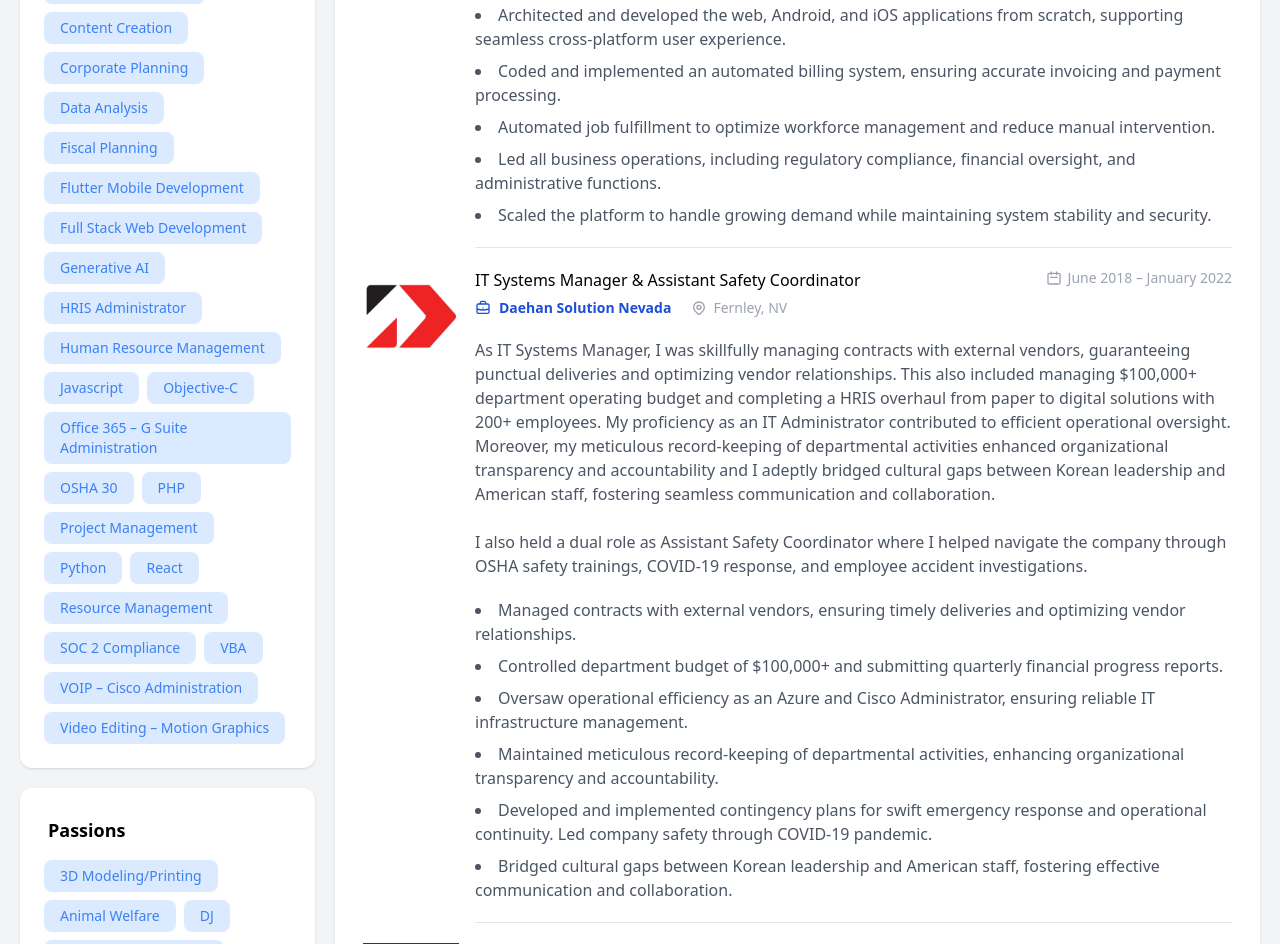
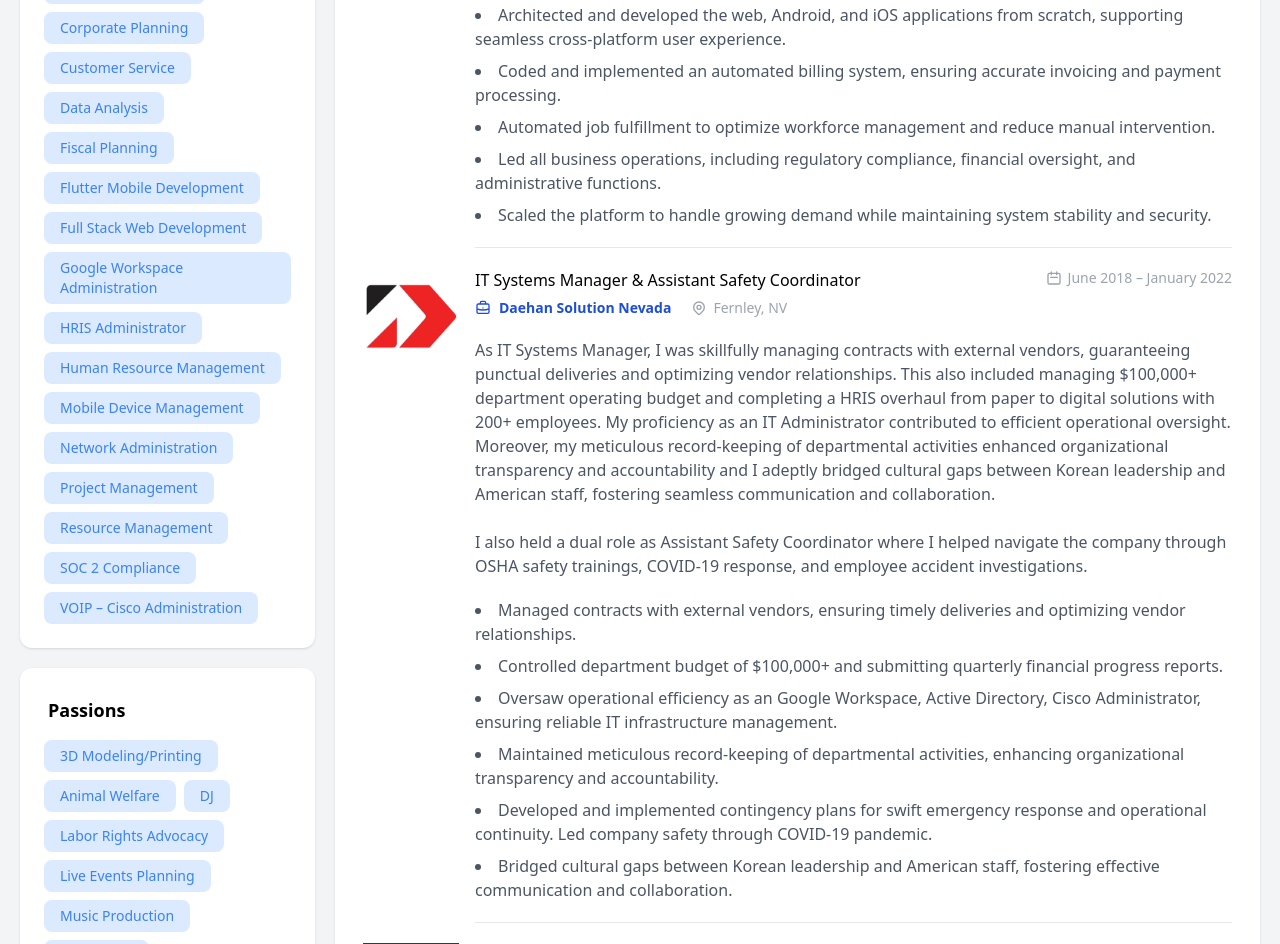
Before and after one commit to deanzulueta/deanzulueta.github.io, a plain HTML site: page index.html in a window 1280 px wide. Shown: the part 726-1670 px from the top of the page. Drawn offline with nearby package versions, Linux system fonts and the light colour scheme.

Commit message:
Update index.html

```diff
--- a/index.html
+++ b/index.html
@@ -67,28 +67,21 @@
                     <h2 class="block-title">Skills</h2>
                     <div class="-m-2 flex flex-wrap">
                             <span class="skill-tag">Cloud Deployments</span>
-                            <span class="skill-tag">Content Creation</span>
                             <span class="skill-tag">Corporate Planning</span>
+                            <span class="skill-tag">Customer Service</span>
                             <span class="skill-tag">Data Analysis</span>
                             <span class="skill-tag">Fiscal Planning</span>
                             <span class="skill-tag">Flutter Mobile Development</span>
                             <span class="skill-tag">Full Stack Web Development</span>
-                            <span class="skill-tag">Generative AI</span>
+                            <span class="skill-tag">Google Workspace Administration</span>
                             <span class="skill-tag">HRIS Administrator</span>
                             <span class="skill-tag">Human Resource Management</span>
-                            <span class="skill-tag">Javascript</span>
-                            <span class="skill-tag">Objective-C</span>
-                            <span class="skill-tag">Office 365 – G Suite Administration</span>
-                            <span class="skill-tag">OSHA 30</span>
-                            <span class="skill-tag">PHP</span>
+                            <span class="skill-tag">Mobile Device Management</span>
+                            <span class="skill-tag">Network Administration</span>
                             <span class="skill-tag">Project Management</span>
-                            <span class="skill-tag">Python</span>
-                            <span class="skill-tag">React</span>
                             <span class="skill-tag">Resource Management</span>
                             <span class="skill-tag">SOC 2 Compliance</span>
-                            <span class="skill-tag">VBA</span>
                             <span class="skill-tag">VOIP – Cisco Administration</span>
-                            <span class="skill-tag">Video Editing – Motion Graphics</span>
                         </div>
                 </div><!-- End Skills Block -->
                 <div class="p-7 block-section flow-root"><!-- Start Passions Block -->
@@ -241,7 +234,7 @@
                                 <ul class="list-disc list-inside space-y-2">
                                     <li>Managed contracts with external vendors, ensuring timely deliveries and optimizing vendor relationships.</li>
                                     <li>Controlled department budget of $100,000+ and submitting quarterly financial progress reports.</li>
-                                    <li>Oversaw operational efficiency as an Azure and Cisco Administrator, ensuring reliable IT infrastructure management.</li>
+                                    <li>Oversaw operational efficiency as an Google Workspace, Active Directory, Cisco Administrator, ensuring reliable IT infrastructure management.</li>
                                     <li>Maintained meticulous record-keeping of departmental activities, enhancing organizational transparency and accountability.</li>
                                     <li>Developed and implemented contingency plans for swift emergency response and operational continuity. Led company safety through COVID-19 pandemic.</li>
                                     <li>Bridged cultural gaps between Korean leadership and American staff, fostering effective communication and collaboration.</li>
```
